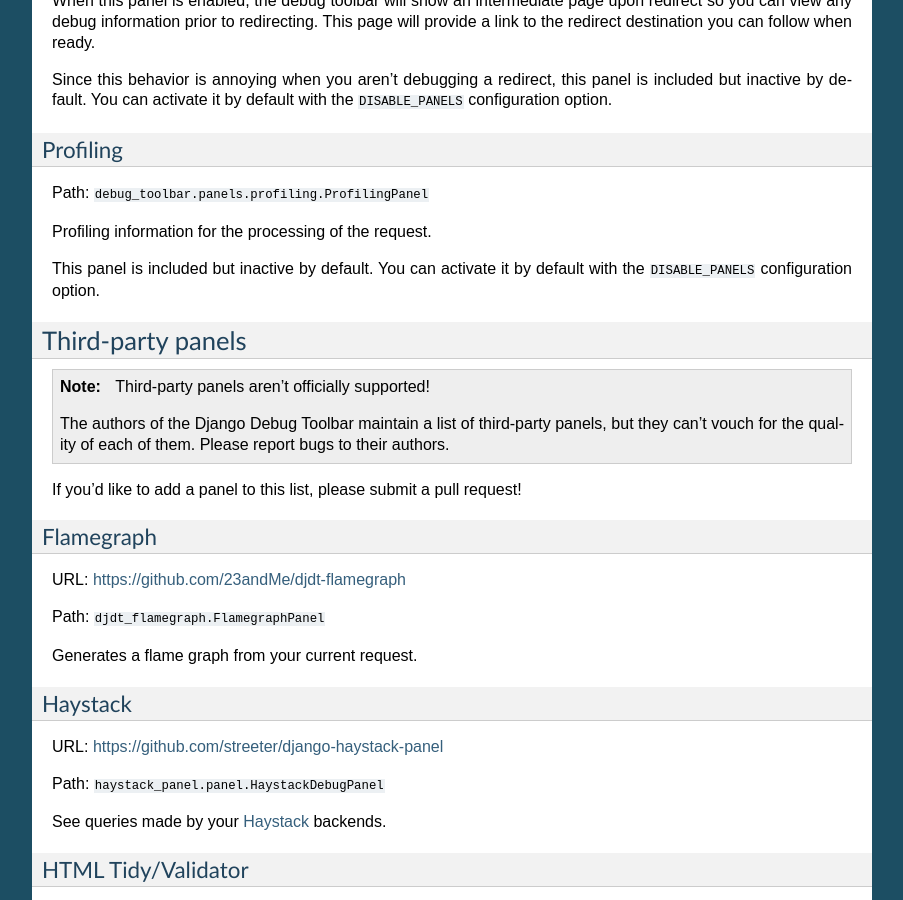
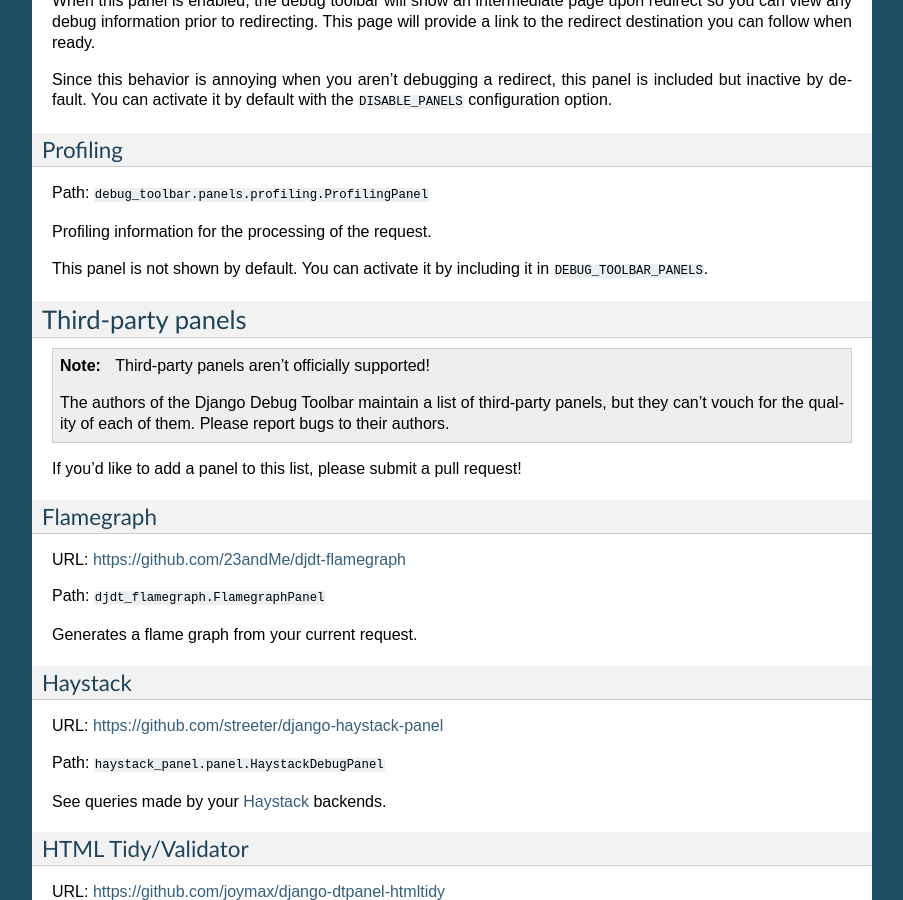
Before and after one commit to jazzband/django-debug-toolbar, a Sphinx documentation site: the page built from docs/panels.rst, in a window 1280 px wide and 900 px high, scrolled down 1855 px. Shown: the whole window, without its empty margins (198-1101 px from the left). Built offline with Sphinx 7.4.7, drawn with Linux system fonts in a browser that asks for light colours.

Commit message:
Correcting ProfilingPanel documentation
The ProfilingPanel is not included by default, nor is it disabled by default.

```diff
--- a/docs/panels.rst
+++ b/docs/panels.rst
@@ -114,8 +114,8 @@
 
 Profiling information for the processing of the request.
 
-This panel is included but inactive by default. You can activate it by default
-with the ``DISABLE_PANELS`` configuration option.
+This panel is not shown by default. You can activate it by including
+it in ``DEBUG_TOOLBAR_PANELS``.
 
 Third-party panels
 ------------------
```
